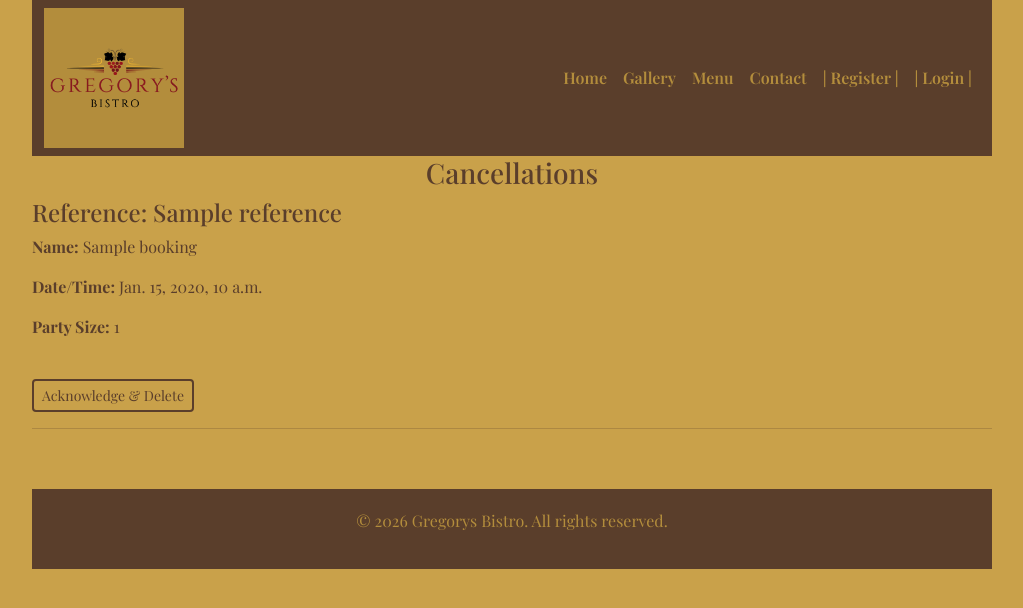
After one commit to gregp1985/gregorys-bistro, a Django app: template adminview/templates/adminview/cancellations.html in a window 1280 px wide. The commit adds this page. Shown: the top 608 px of the page, without its empty margins (128-1151 px from the left). Run offline with Django 4.2, Linux system fonts and the light colour scheme; the template is opened without the code that fills it: most values are stand-ins (such as "Sample title", 1, 10 or a date in 2020); some web fonts are replaced.

Commit message:
Addiditon of cancellation page for staff members with delete record function

```diff
--- /dev/null
+++ b/adminview/templates/adminview/cancellations.html
@@ -0,0 +1,23 @@
+{% extends 'base.html' %}
+{% load static %}
+{% block content %}
+
+<h3 class='text-center'>Cancellations</h3>
+
+    {% for booking in bookings %}
+        <div class="booking-card">
+            <h4>Reference: {{ booking.reference }}</h4>
+            <p><strong>Name:</strong> {{ booking.name }}</p>
+            <p><strong>Date/Time:</strong> {{ booking.start_time }}</p>
+            <p><strong>Party Size:</strong> {{ booking.party_size }}</p>
+            <a class='delete-btn btn btn-bistro btn-sm btn-bdr mt-4' href="{% url 'adminview:staff_delete_booking' booking.id %}">Acknowledge & Delete</a>
+        </div>
+        <hr>
+    {% empty %}
+        <p>No cancelled bookings found.</p>
+    {% endfor %}
+
+{% endblock %}
+{% block extras %}
+
+{% endblock %}
--- a/adminview/urls.py
+++ b/adminview/urls.py
@@ -4,6 +4,12 @@ from . import views
 app_name = 'adminview'
 
 urlpatterns = [
+    path(
+        'cancellations/delete/<int:booking_id>/',
+        views.staff_delete_booking,
+        name='staff_delete_booking',
+    ),
+    path('cancellations/', views.cancellations_view, name='cancellations'),
     path('reservations/', views.reservations_view, name='reservations'),
     path(
         'reservations/edit/<int:booking_id>/',
--- a/templates/base.html
+++ b/templates/base.html
@@ -6,6 +6,7 @@
 {% url 'home:gallery' as gallery_url %}
 {% url 'booking:booking' as booking_url %}
 {% url 'adminview:reservations' as reservations_url %}
+{% url 'adminview:cancellations' as cancellations_url %}
 {% url 'account_login' as login_url %}
 {% url 'account_signup' as signup_url %}
 {% url 'account_logout' as logout_url %}
@@ -97,6 +98,17 @@
                         </a>
                     </li>
                     {% endif %}
+                    {% if user.is_authenticated and user.is_staff %}
+                    <li class='nav-item'>
+                        {% if request.path == cancellations_url %}
+                        <a class="nav-link active" aria-current="page" href="{{ cancellations_url }}">
+                        {% else %}
+                        <a class="nav-link" href="{{ cancellations_url }}">
+                        {% endif %}
+                            Cancellations
+                        </a>
+                    </li>
+                    {% endif %}
                     {% if user.is_superuser %}
                     <li class='nav-item'>
                         {% if request.path == admin_url %}
```
Also changed, not shown: adminview/views.py (+22 -0 lines).
